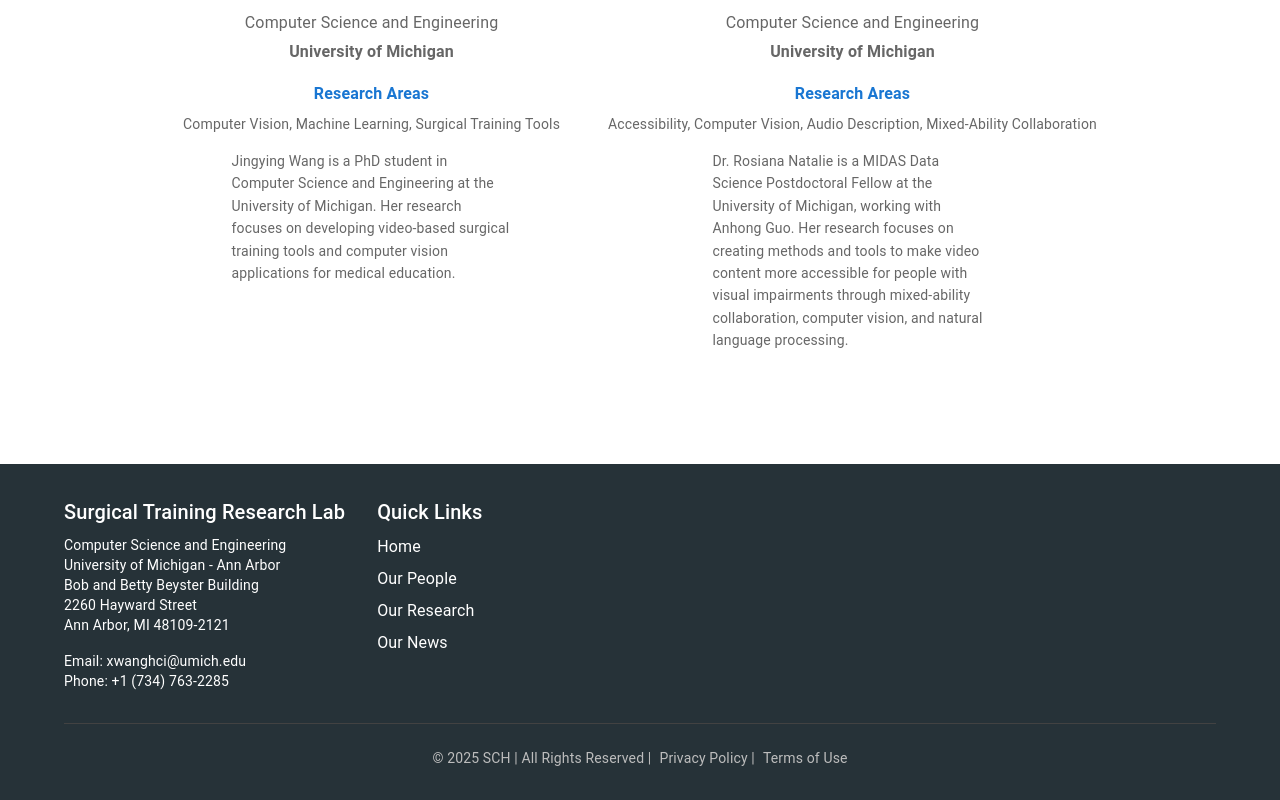
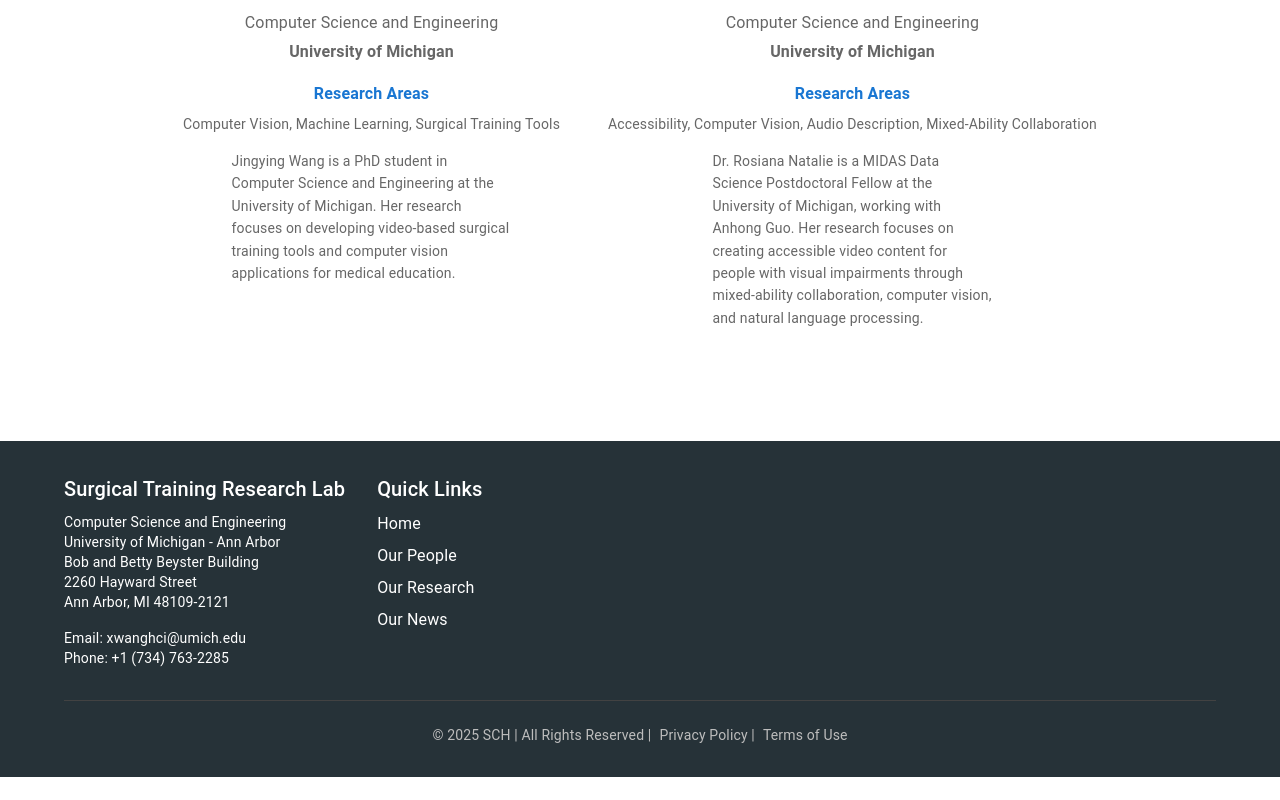
Before and after one commit to WhosGit/SCHWEB, a React (Create React App) app: page /team in a window 1280 px wide. Shown: the part 2870-3670 px from the top of the page. After the commit the page ends 3647 px from the top, so only its background shows below. Built offline with nearby package versions, Linux system fonts and the light colour scheme.

Commit message:
fixing rose's bio

```diff
--- a/src/pages/Team.js
+++ b/src/pages/Team.js
@@ -56,7 +56,7 @@
     department: "Computer Science and Engineering",
     institution: "University of Michigan",
     expertise: "Accessibility, Computer Vision, Audio Description, Mixed-Ability Collaboration",
-    bio: "Dr. Rosiana Natalie is a MIDAS Data Science Postdoctoral Fellow at the University of Michigan, working with Anhong Guo. Her research focuses on creating methods and tools to make video content more accessible for people with visual impairments through mixed-ability collaboration, computer vision, and natural language processing.",
+    bio: "Dr. Rosiana Natalie is a MIDAS Data Science Postdoctoral Fellow at the University of Michigan, working with Anhong Guo. Her research focuses on creating accessible video content for people with visual impairments through mixed-ability collaboration, computer vision, and natural language processing.",
     homepage: "https://www.rosiananatalie.com/",
     photo: "/fig/rosiananatalie.png",
     category: "Graduate Student"
```
